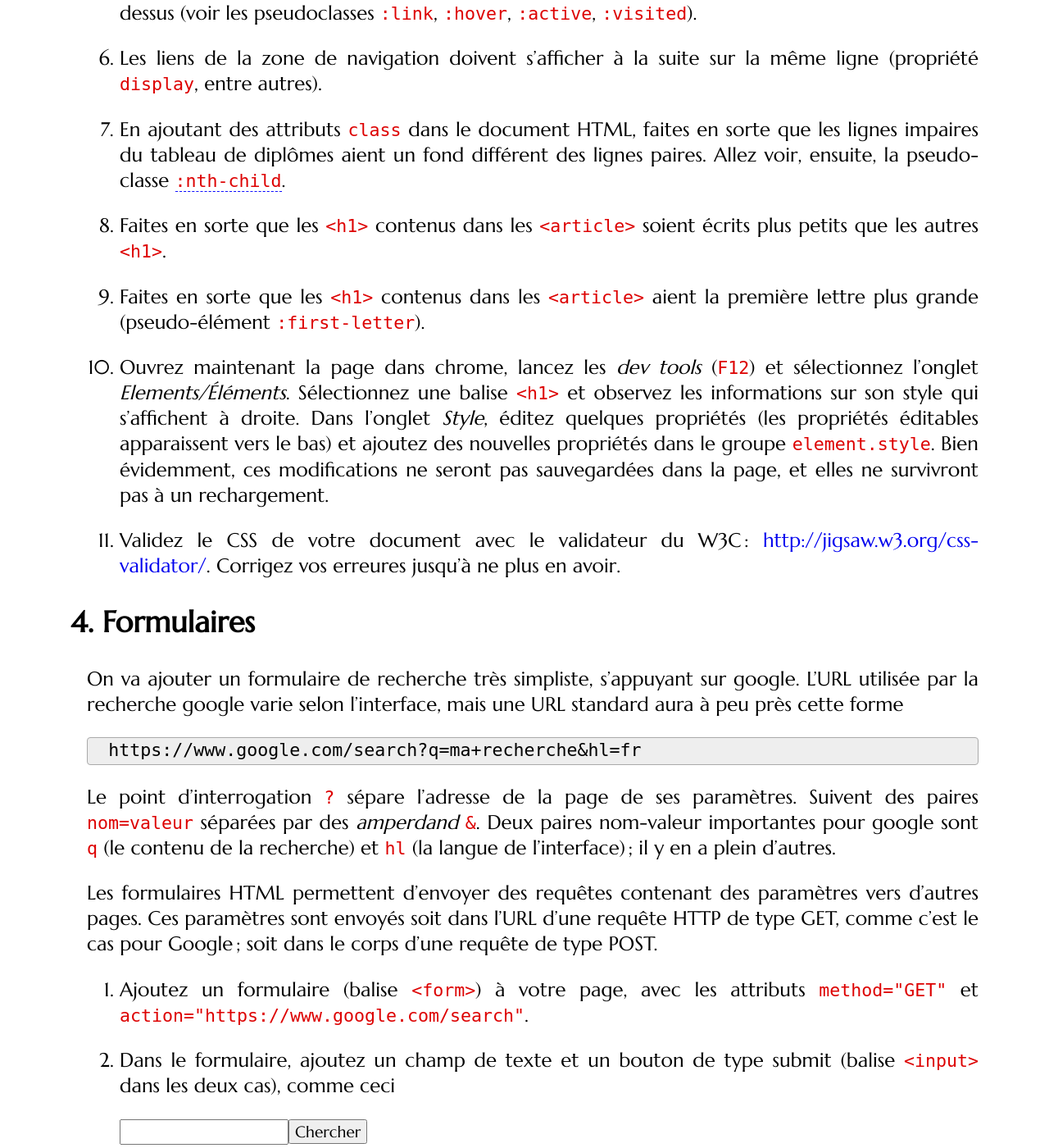
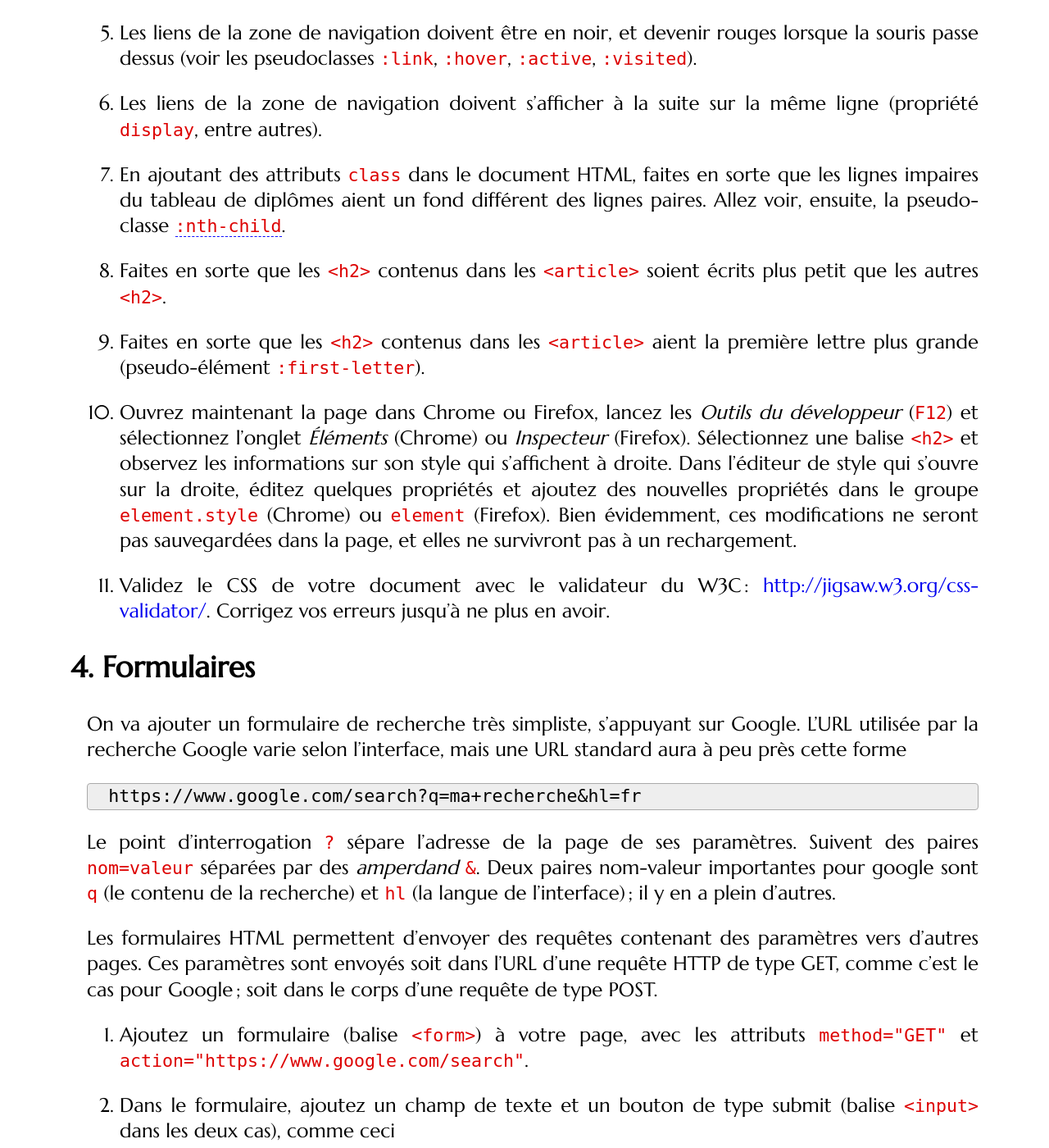
Before and after one commit to defeo/aws, a Jekyll site: the page built from tutorials/tutorial1.md, in a window 1280 px wide and 1400 px high, scrolled down 3107 px. Shown: the whole window at 82% size. Built offline with Jekyll 4.4.1, drawn with Linux system fonts in a browser that asks for light colours; some web fonts are replaced; some of the changed text lies outside the part shown.

Commit message:
Edits to TD 1, adapting to w3c recommendations

```diff
--- a/tutorials/tutorial1.md
+++ b/tutorials/tutorial1.md
@@ -49,8 +49,7 @@ Partez de ce squelette
 
 3. Visualisez le résultat dans le browser.
 
-   Puisqu'il s'agit d'un projet public (les utilisateurs non payants
-   n'ont pas d'espace privé), tout le contenu est disponible
+   Puisqu'il s'agit d'un projet public, tout le contenu est disponible
    *statiquement* à l'URL
 
    > <https://preview.c9.io/[nom-d'utilisateur]/demo-project/>
@@ -63,12 +62,14 @@ Partez de ce squelette
    le bouton *Preview* (l'URL ouvert correspond au fichier couramment
    ouvert dans l'éditeur).
 
-4. Transformez ce fichier en votre CV. On va se désintéresser de
-   l'élégance et du style pour l'instant.  Aidez vous avec la
+4. Transformez ce fichier en votre CV. **On va se désintéresser de
+   l'élégance et du style pour l'instant**.  Aidez vous avec la
    [référence de w3schools](http://www.w3schools.com/tags/default.asp)
    pour l'utilisation des balises.
 
    - Éditez la balise `<title>`.
+
+   - Donnez une entête à la page (`<h1>`).
 
    - Créez deux sections (`<section>`) : une pour vos données
      personnélles et une pour tout le reste. Donnez un `id` à chaque
@@ -76,9 +77,9 @@ Partez de ce squelette
 
    - Dans la première section :
 
-	 - Mettez une entête (`<h1>`) ;
-	 - Avec une liste de définitions (`<dl>`), listez vos données
-       personnelles ;
+	 - Mettez une entête (`<h2>`) ;
+	 - Avec une liste à puces (`<ul>`), ou une liste de définitions
+       (`<dl>`), listez vos données personnelles ;
 	 - Ajoutez une photo de vous (l'attribut `alt` est obligatoire
        pour la balise `<img>`), dans une balise `<figure>`.
 
@@ -87,23 +88,22 @@ Partez de ce squelette
 	 - Créez les sous-sections suivantes : *Études*, *Diplômes*,
        *Hobbies*, chacune dans une balise `<article>`, avec son propre
        `id` ;
-	 - Démarrez chaque sous-section avec un `<header>` contenant une balise
-       `<h1>` ;
-	 - Remplissez chaque sous-section avec des entêtes (`<h2>`, etc.),
+	 - Démarrez chaque sous-section par un titre (balise `<h2>`) ;
+	 - Remplissez chaque sous-section avec des entêtes (`<h3>`, etc.),
        des paragraphes (`<p>`), des listes (`<ul>`, `<ol>`, `<dl>`),
        des liens (`<a>`), etc.
 	 - Dans la sous-section *Diplômes*, utilisez un tableau
-       (`<table>`) ;
+       (`<table>`, `<tr>`, `<td>`) ;
 	 - En haut de cette section, ajoutez une zone de navigation
        (`<nav>`), contenant une liste (`<ul>`) de liens (`<a>`) vers
-       les sous-sections. Souvenez-vous que vous pouvez linker
+       les sous-sections. Souvenez-vous que vous pouvez *linker*
        n'importe quel élément d'un document HTML avec l'URL `#id` (où
        `id` est l'identifiant de la balise).
 
-   N'oubliez pas de déclarer l'encodage à l'aide de la balise `<meta>`
-   (l'encodage par défaut de Cloud9 est `utf-8`). Inclure des lettres
-   avec accent dans votre texte vous permettra de vérifier que
-   l'encodage est correctement déclaré.
+	**Important :** évitez les balises de mise en forme, dépréciez
+	(par ex.: `<font>`, `<center>`, ...) ou hors place (par ex.:
+	`<h*>` pour faire autre chose que des titres, `<br>` pour faire
+	des listes, `<table>` pour faire de la mise en page, ...)
 
 5. Validez votre document avec le validateur de W3C:
    <http://validator.w3.org/>. Corrigez vos erreurs jusqu'à ne plus en
@@ -143,31 +143,31 @@ modifiez l'apparence de votre page comme suit :
    différent des lignes paires. Allez voir, ensuite, la pseudo-classe
    [`:nth-child`](http://www.w3schools.com/cssref/sel_nth-child.asp).
 
-8. Faites en sorte que les `<h1>` contenus dans les `<article>` soient
-   écrits plus petits que les autres `<h1>`.
+8. Faites en sorte que les `<h2>` contenus dans les `<article>` soient
+   écrits plus petit que les autres `<h2>`.
 
-9. Faites en sorte que les `<h1>` contenus dans les `<article>` aient
+9. Faites en sorte que les `<h2>` contenus dans les `<article>` aient
    la première lettre plus grande (pseudo-élément `:first-letter`).
 
-10. Ouvrez maintenant la page dans chrome, lancez les *dev tools* (`F12`)
-	et sélectionnez l'onglet *Elements/Éléments*. Sélectionnez une
-	balise `<h1>` et observez les informations sur son style qui
-	s'affichent à droite. Dans l'onglet *Style*, éditez quelques
-	propriétés (les propriétés éditables apparaissent vers le bas) et
-	ajoutez des nouvelles propriétés dans le groupe
-	`element.style`. Bien évidemment, ces modifications ne seront pas
-	sauvegardées dans la page, et elles ne survivront pas à un
-	rechargement.
+10. Ouvrez maintenant la page dans Chrome ou Firefox, lancez les
+*Outils du développeur* (`F12`) et sélectionnez l'onglet *Éléments*
+(Chrome) ou *Inspecteur* (Firefox). Sélectionnez une balise `<h2>` et
+observez les informations sur son style qui s'affichent à droite. Dans
+l'éditeur de style qui s'ouvre sur la droite, éditez quelques
+propriétés et ajoutez des nouvelles propriétés dans le groupe
+`element.style` (Chrome) ou `element` (Firefox). Bien évidemment, ces
+modifications ne seront pas sauvegardées dans la page, et elles ne
+survivront pas à un rechargement.
 
 11. Validez le CSS de votre document avec le validateur du W3C :
-    <http://jigsaw.w3.org/css-validator/>. Corrigez vos erreures
+    <http://jigsaw.w3.org/css-validator/>. Corrigez vos erreurs
     jusqu'à ne plus en avoir.
 
 
 ## Formulaires
 
 On va ajouter un formulaire de recherche très simpliste, s'appuyant
-sur google. L'URL utilisée par la recherche google varie selon
+sur Google. L'URL utilisée par la recherche Google varie selon
 l'interface, mais une URL standard aura à peu près cette forme
 
 ~~~
@@ -198,32 +198,32 @@ soit dans le corps d'une requête de type POST.
 
 3. Ouvrez la page dans un onglet du browser (la *Preview* ne marchera
    pas) et faites une recherche. Observez comment l'URL varie quand
-   vous changez le contenu du champs de texte.
+   vous changez le contenu du champ de texte.
 
-4. Ouvrez à nouveau la page avec Chrome, lancez les *dev tools*
-   (`F12`) et sélectionnez l'onglet *Network*. Lancez une recherche et
-   étudiez le type de requête envoyé par le browser. Vous remarquerez
-   que la requête originale (la première) a donné lieu à beaucoup
-   d'autres requêtes.
+4. Ouvrez à nouveau la page avec Chrome ou Firefox, lancez les *outils
+   du développeur* (`F12`) et sélectionnez l'onglet *Network*. Lancez
+   une recherche et étudiez le type de requête envoyé par le
+   browser. Vous remarquerez que la requête originale (la première) a
+   donné lieu à beaucoup d'autres requêtes.
 
 5. Maintenant utilisez `method="POST"` dans la balise `<form>` et
    faites à nouveau une recherche. À part le fait que Google refuse la
-   requête, quelles différences constatez-vous dans les *dev tools* de
-   Chrome ?
+   requête, quelles différences constatez-vous dans les *outils du
+   développeur* ?
 
-6. Revenez à la méthode GET. Ajoutez l'attribut `required` au champs
+6. Revenez à la méthode GET. Ajoutez l'attribut `required` au champ
    de texte et essayez de faire une recherche vide. Que
    constatez-vous ?
 
 6. Ajoutez un attribut `placeholder` au champs de texte.
 
-6. Avec l'attribut `pattern`, restreignez le champs de texte aux
+6. Avec l'attribut `pattern`, restreignez le champ de texte aux
    seules recherches contenant les mots HTML ou CSS (c'est l'occasion
    d'apprendre les
    [RegExp](http://www.w3schools.com/js/js_obj_regexp.asp), si vous ne
    savez pas encore vous en servir).
 
-6. La recherche google peut accepter plusieurs champs nommés `q` : ils
+6. La recherche Google peut accepter plusieurs champs nommés `q` : ils
    seront concaténés dans la recherche. Ajoutez un deuxième champs de
    texte au formulaire, pré-rempli avec le texte `site:w3schools.com`
    (utilisez l'attribut `value`).
```
